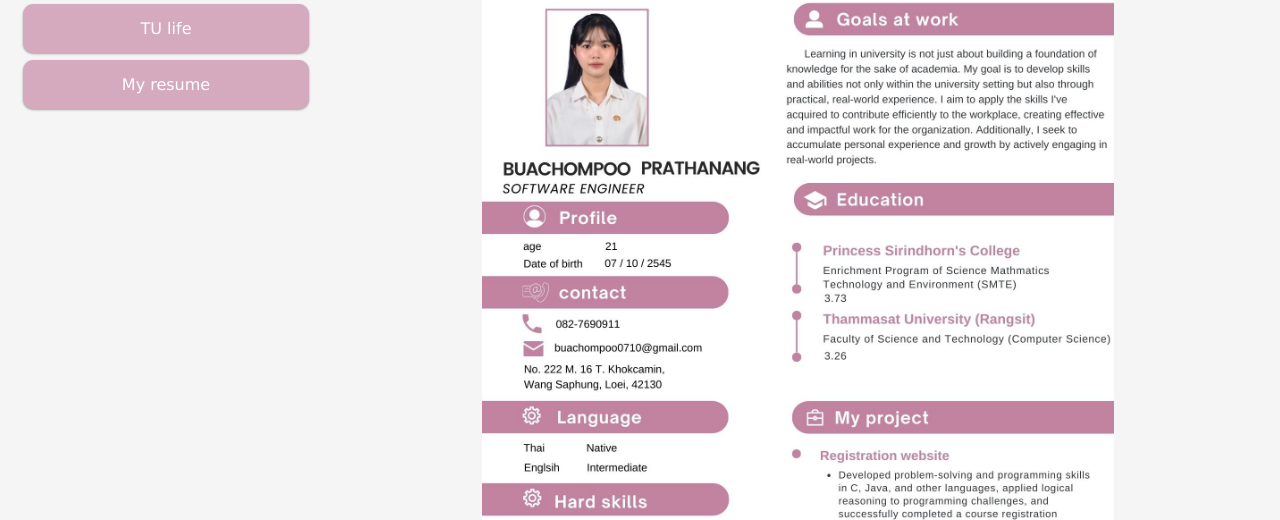
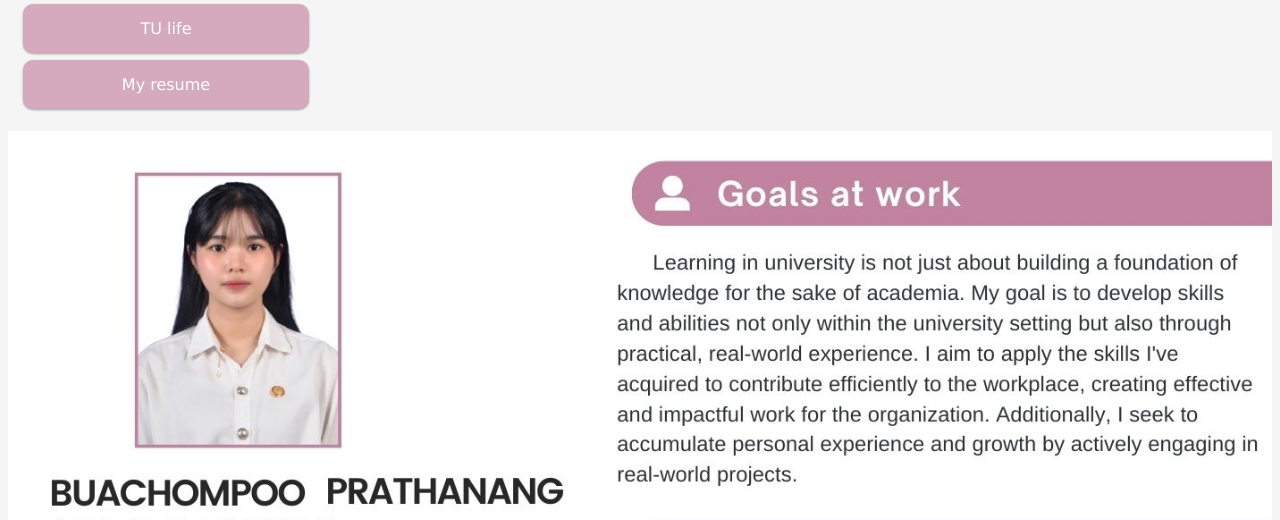
Before and after one commit to xxbpptn/buachompooPages, a plain HTML site: page MyResume.html in a window 1280 px wide. Shown: the part 242-762 px from the top of the page. Drawn offline with Linux system fonts and the light colour scheme.

Commit message:
Update MyResume.html

```diff
--- a/MyResume.html
+++ b/MyResume.html
@@ -24,7 +24,7 @@
     <h1>My resume</h1>
 
   </div>
-  <center><img src="images/Resume.jpg" style="max-width:50%;height:auto; margin-bottom: 50px;"></center>
+  <center><img src="images/Resume.jpg" style="max-width:100%;height:auto; margin-bottom: 50px;"></center>
 
 
 
```
